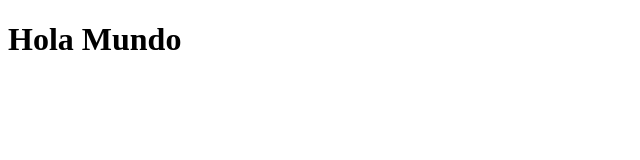
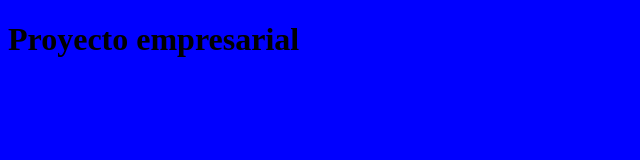
Before and after one commit to caotchris/CursoGit, a plain HTML site: page index.html in a window 1280 px wide. Shown: the whole page, without its empty margins (0-640 px from the left). Drawn offline with Linux system fonts and the light colour scheme.

```diff
--- /dev/null
+++ b/css/style.css
@@ -0,0 +1,4 @@
+@charset "utf-8";
+body{
+	background-color:#00F;
+}
--- a/index.html
+++ b/index.html
@@ -1,11 +1,12 @@
 <!DOCTYPE html>
 <html lang="es">
 <head>
-    <meta charset="UTF-8">
-    <meta name="viewport" content="width=device-width, initial-scale=1.0">
-    <title>Hola Mundo</title>
+<meta charset="UTF-8">
+<title>Hola Mundo</title>
+<link href="css/style.css" rel="stylesheet" type="text/css">
 </head>
+
 <body>
-    <h1>Hola Mundo</h1>
+	<h1>Proyecto empresarial</h1>
 </body>
 </html>
```
Also changed, not shown: js/javascript.js (added).
